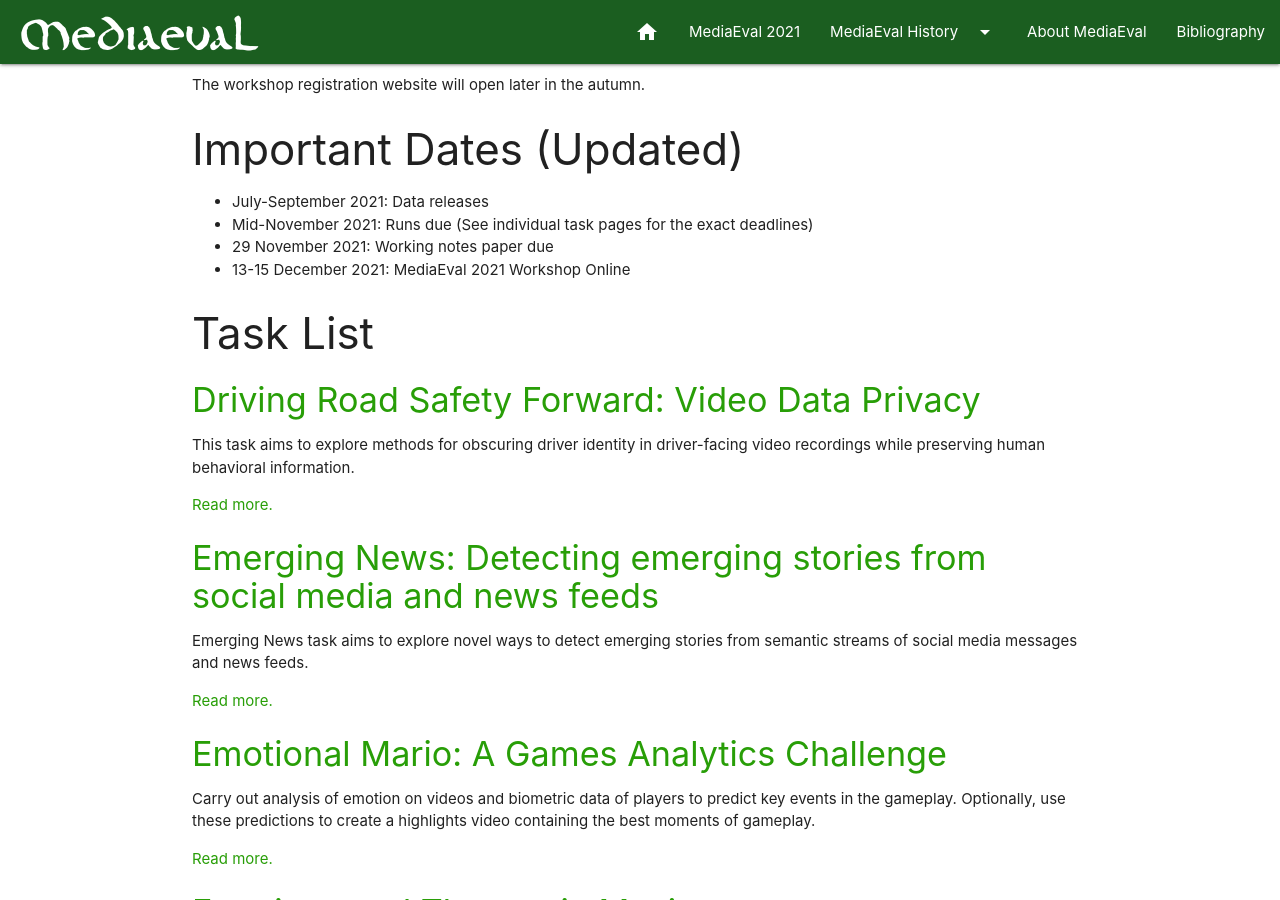
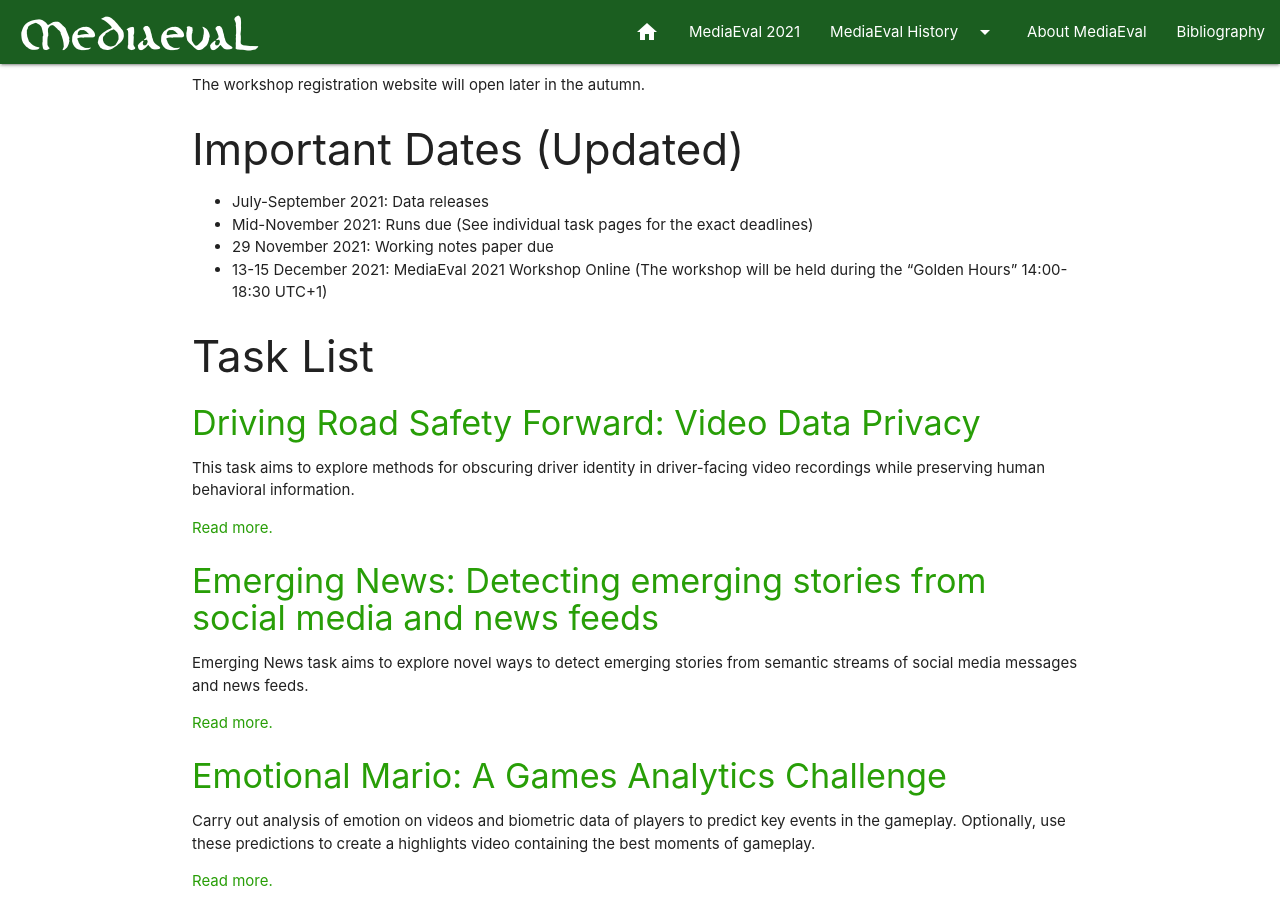
Before and after one commit to multimediaeval/multimediaeval.github.io, a Jekyll site: the page built from _editions/2021.md, in a window 1280 px wide and 900 px high, scrolled down 608 px. Built offline with Jekyll 4.4.1, drawn with Linux system fonts in a browser that asks for light colours.

Commit message:
Update 2021.md

```diff
--- a/_editions/2021.md
+++ b/_editions/2021.md
@@ -22,4 +22,4 @@
 * July-September 2021: Data releases
 * Mid-November 2021: Runs due (See individual task pages for the exact deadlines)
 * 29 November 2021: Working notes paper due
-* 13-15 December 2021: MediaEval 2021 Workshop Online
+* 13-15 December 2021: MediaEval 2021 Workshop Online (The workshop will be held during the "Golden Hours" 14:00-18:30 UTC+1)
```
